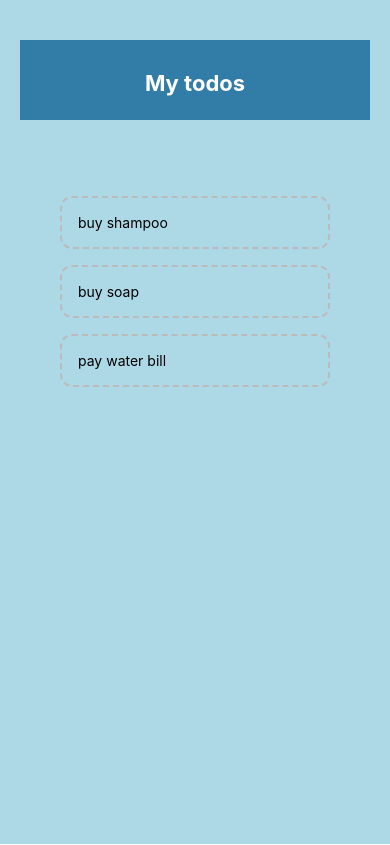
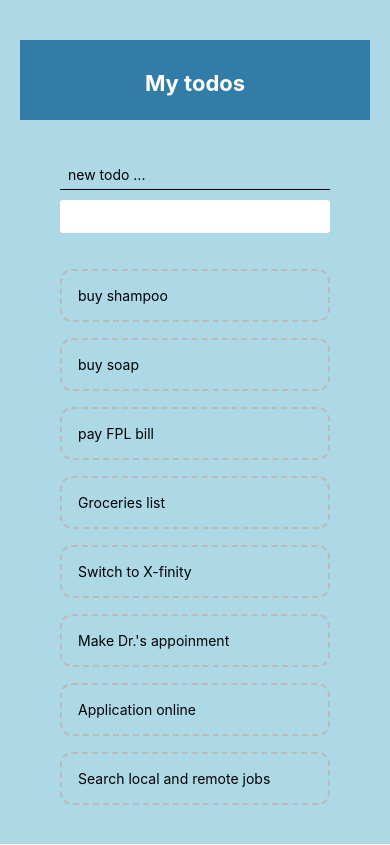
Before and after one commit to rensilva5/Rating-react-native-app, a React Native app: screen / in a window 390 px wide. Built offline with nearby package versions, Linux system fonts and the light colour scheme.

Commit message:
addTodo component added, more props, and habdler functions

```diff
--- a/App.js
+++ b/App.js
@@ -2,18 +2,19 @@
 import Header from "./components/header";
 import TodoItem from "./components/todoItem";
 import { useState } from "react";
-import {
-  FlatList,
-  StyleSheet,
-  Text,
-  View,
-} from "react-native";
+import { FlatList, StyleSheet, Text, View } from "react-native";
+import AddTodo from "./components/addTodo";
 
 export default function App() {
   const [todos, setTodos] = useState([
     { text: 'buy shampoo', key: '1'},
     { text: 'buy soap', key: '2'},
-    { text: 'pay water bill', key: '3'},
+    { text: 'pay FPL bill', key: '3'},
+    { text: 'Groceries list', key: '4'},
+    { text: 'Switch to X-finity', key: '5'},
+    { text: `Make Dr.'s appoinment`, key: '6'},
+    { text: 'Application online', key: '7'},
+    { text: 'Search local and remote jobs', key: '8'},
   ]);
 
   const pressHandler = (key) => {
@@ -22,11 +23,20 @@ export default function App() {
     })
   }
 
+  const submitHandler = (text) => {
+    setTodos((prevTodos) => {
+      return [
+        {text: text, key: Math.random().toString()},
+        ...prevTodos
+      ]
+    })
+  }
+
   return (
     <View style={styles.container}>
       <Header />
       <View style={styles.content}>
-        {/* to form */}
+        <AddTodo submitHandler={submitHandler}/>
         <View style={styles.list}>
           <FlatList
             data={todos}
--- /dev/null
+++ b/components/addTodo.js
@@ -0,0 +1,41 @@
+import React, { useState } from "react";
+import { TextInput, View, StyleSheet, Button, Text } from "react-native";
+
+const AddTodo = ({ submitHandler }) => {
+  const [text, setText] = useState("");
+
+  const changeHandler = (val) => {
+    setText(val);
+  };
+  return (
+    <View>
+      <TextInput
+        style={styles.input}
+        placeholder="new todo ..."
+        onChangeText={changeHandler}
+      />
+      <View style={styles.button}>
+        <Button
+          onPress={() => submitHandler(text)}
+          color="white"
+          title="ADD TODO"
+        />
+      </View>
+    </View>
+  );
+};
+
+const styles = StyleSheet.create({
+  input: {
+    marginBottom: 10,
+    paddingHorizontal: 8,
+    paddingVertical: 6,
+    borderBottomWidth: 1.5,
+    borderBottonColor: "#ddd",
+  },
+  button: {
+    backgroundColor: 'coral'
+  }
+});
+
+export default AddTodo;
```
